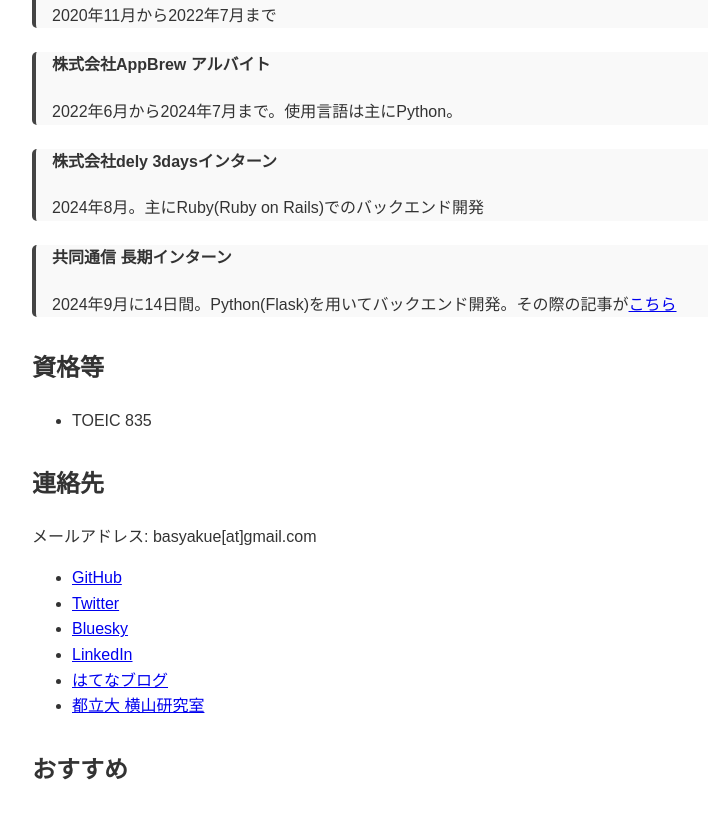
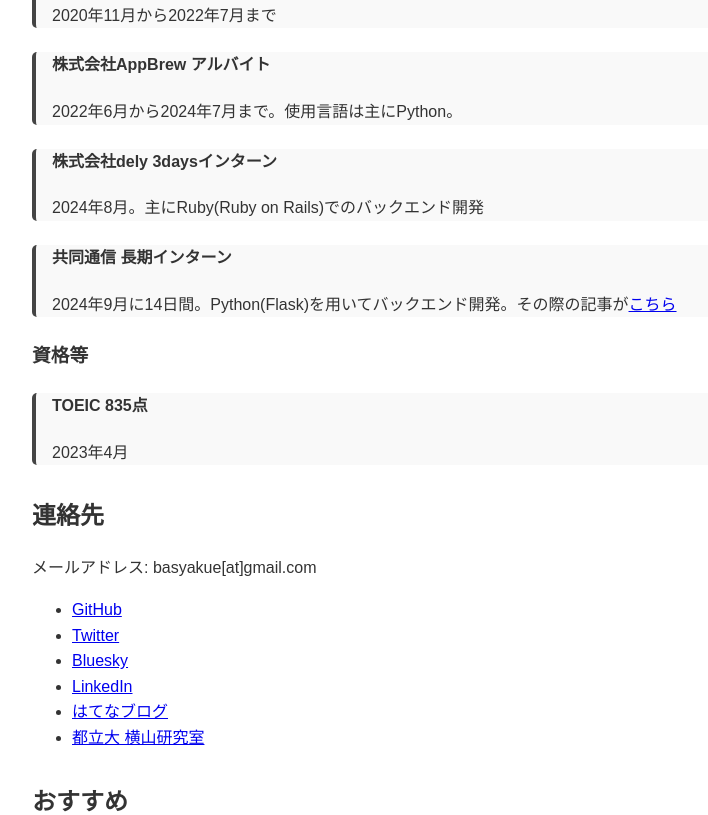
Before and after one commit to BasyaKuE/basyakue.github.io, a plain HTML site: page index.html in a window 1280 px wide. Shown: the part 913-1728 px from the top of the page, without its empty margins (32-740 px from the left). Drawn offline with Linux system fonts and the light colour scheme.

Commit message:
change certification

```diff
--- a/index.html
+++ b/index.html
@@ -16,7 +16,6 @@
             <li><a href="#about">自己紹介</a></li>
             <li><a href="#research">研究</a></li>
             <li><a href="#projects">やってきたこと</a></li>
-            <li><a href="#certification">資格等</a></li>
             <li><a href="#contact">連絡先</a></li>
         </ul>
     </nav>
@@ -43,11 +42,13 @@
 
         <section id="projects">
             <h2>やってきたこと</h2>
+
             <h3>個人開発</h3>
             <div class="project-item">
                 <h4><a href="https://ishiike.herokuapp.com">都立大生向け情報共有サイト石池</a></h4>
                 <p>2020年公開. Python, Django, PostgreSQL, AWS EC2. 技育展2022出展. 2023年3月, 私の学部卒業に伴いherokuに移行し, 管理者を後輩に譲渡</p>
             </div>
+
             <h3>アルバイト・インターン</h3>
             <div class="project-item">
                 <h4>松屋 アルバイト</h4>
@@ -65,14 +66,14 @@
                 <h4>共同通信 長期インターン</h4>
                 <p>2024年9月に14日間。Python(Flask)を用いてバックエンド開発。その際の記事が<a href="https://note.com/kyodonews_jinji/n/n3ee9f9e1f4ec">こちら</a></p>
             </div>
+
+            <h3>資格等</h3>
+            <div class="project-item">
+                <h4>TOEIC 835点</h4>
+                <p>2023年4月</p>
+            </div>
         </section>
 
-        <section id="certification">
-            <h2>資格等</h2>
-            <ul>
-                <li>TOEIC 835</li>
-            </ul>
-        </section>
 
         <section id="contact">
             <h2>連絡先</h2>
```
